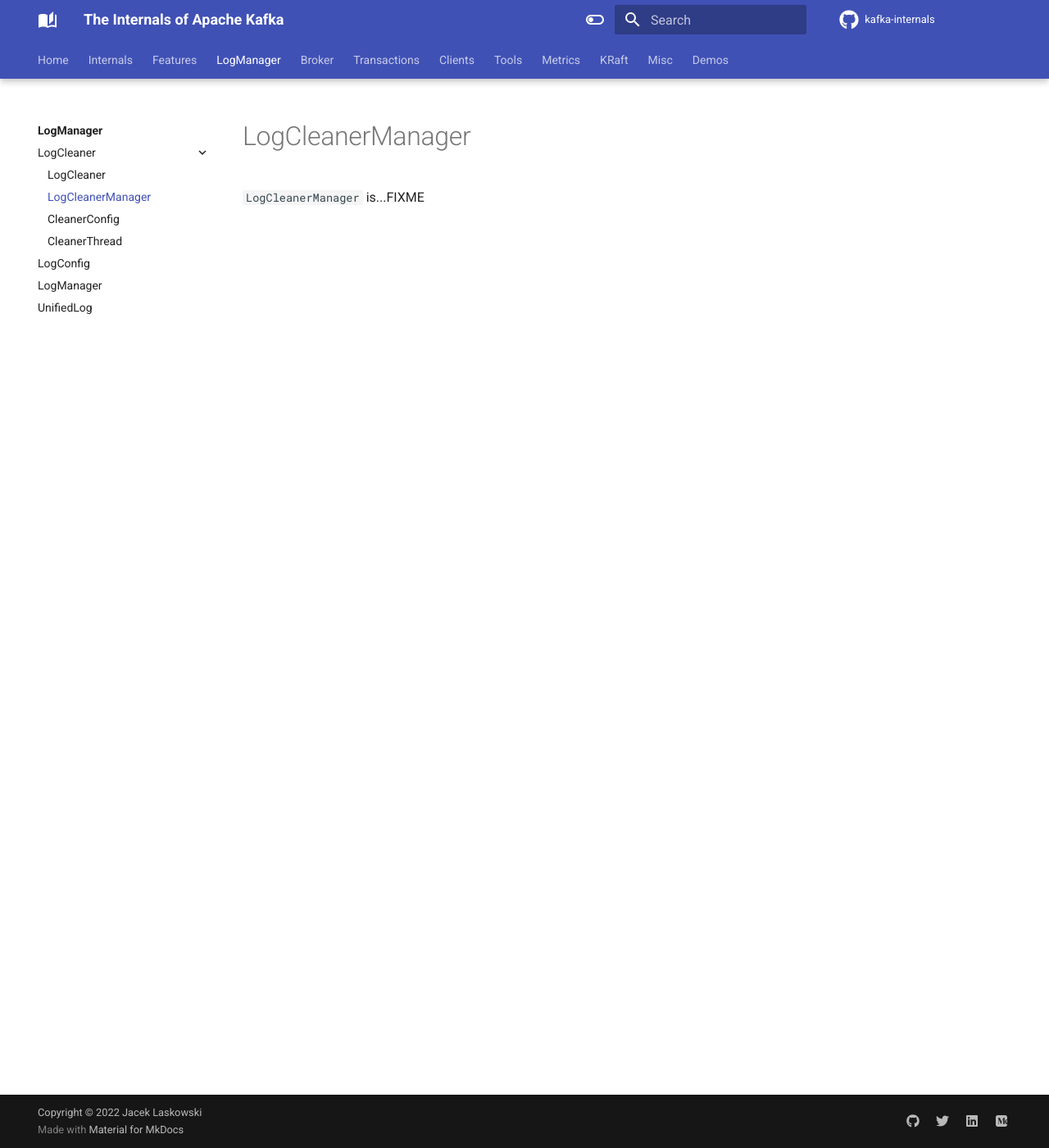
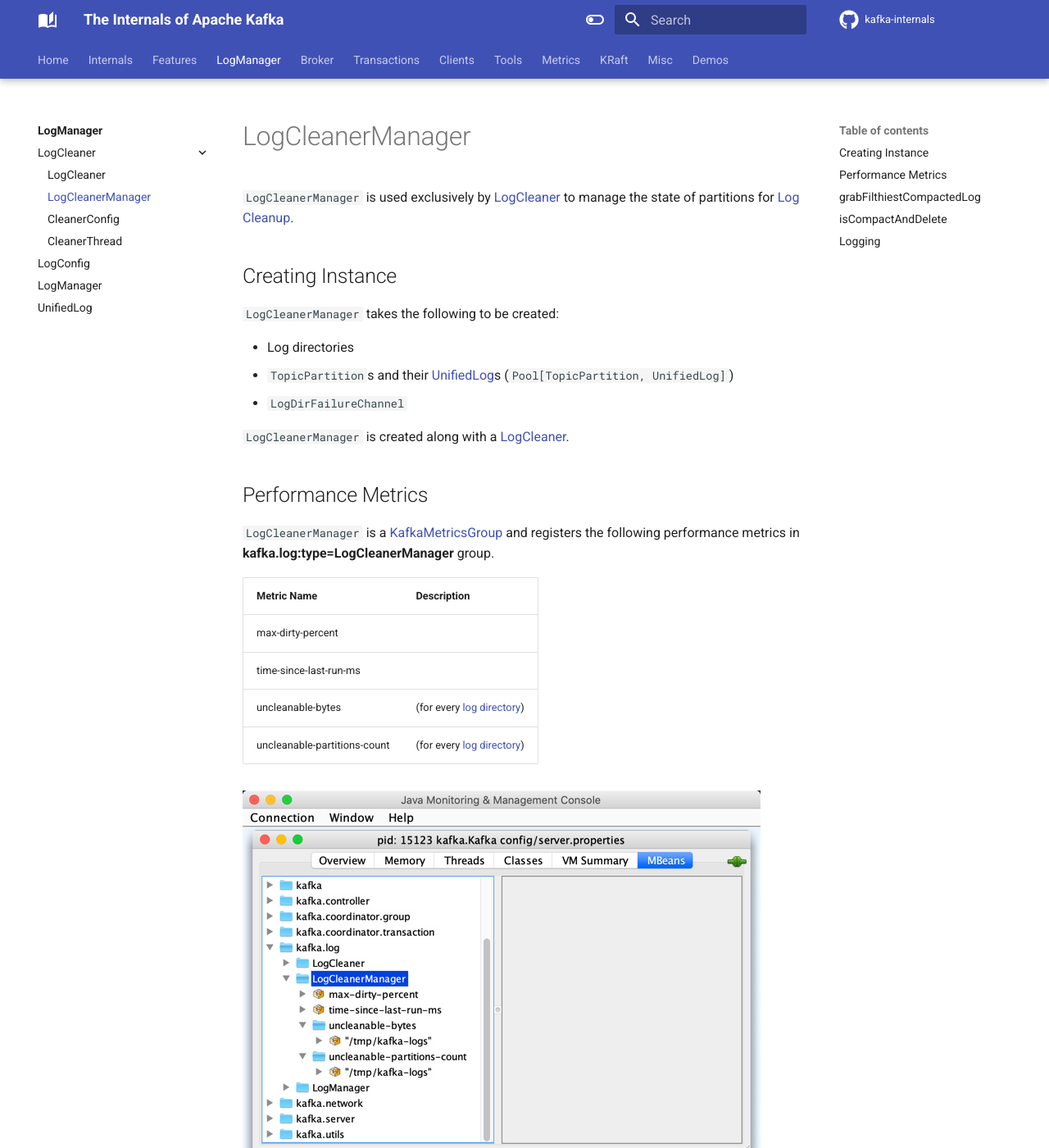
Before and after one commit to japila-books/kafka-internals, an MkDocs documentation site: the page built from docs/log/LogCleanerManager.md, in a window 1280 px wide and 1400 px high. Shown: the whole window at 82% size. Built offline with MkDocs 1.6.1 and Material for MkDocs 9.7.7, drawn with Linux system fonts in a browser that asks for light colours; comment, search, counter and statistics services are not loaded; some of the changed text lies outside the part shown.

Commit message:
Log Cleanup

````diff
--- a/docs/log/LogCleanerManager.md
+++ b/docs/log/LogCleanerManager.md
@@ -1,3 +1,59 @@
 # LogCleanerManager
 
-`LogCleanerManager` is...FIXME
+`LogCleanerManager` is used exclusively by [LogCleaner](LogCleaner.md#cleanerManager) to manage the state of partitions for [Log Cleanup](../log-cleanup/index.md).
+
+## Creating Instance
+
+`LogCleanerManager` takes the following to be created:
+
+* <span id="logDirs"> Log directories
+* <span id="logs"> `TopicPartition`s and their [UnifiedLog](UnifiedLog.md)s (`Pool[TopicPartition, UnifiedLog]`)
+* <span id="logDirFailureChannel"> `LogDirFailureChannel`
+
+`LogCleanerManager` is created along with a [LogCleaner](LogCleaner.md#cleanerManager).
+
+## Performance Metrics
+
+`LogCleanerManager` is a [KafkaMetricsGroup](../metrics/KafkaMetricsGroup.md) and registers the following performance metrics in **kafka.log:type=LogCleanerManager** group.
+
+Metric Name | Description
+------------|------------
+ max-dirty-percent |
+ time-since-last-run-ms |
+ uncleanable-bytes | (for every [log directory](#logDirs))
+ uncleanable-partitions-count | (for every [log directory](#logDirs))
+
+![LogCleanerManager in jconsole](../images/LogCleanerManager-jconsole.png)
+
+## <span id="grabFilthiestCompactedLog"> grabFilthiestCompactedLog
+
+```scala
+grabFilthiestCompactedLog(
+  time: Time,
+  preCleanStats: PreCleanStats = new PreCleanStats()): Option[LogToClean]
+```
+
+`grabFilthiestCompactedLog`...FIXME
+
+---
+
+`grabFilthiestCompactedLog` is used when:
+
+* `CleanerThread` is requested to [clean the filthiest log](CleanerThread.md#cleanFilthiestLog)
+
+## <span id="isCompactAndDelete"> isCompactAndDelete
+
+```scala
+isCompactAndDelete(
+  log: UnifiedLog): Boolean
+```
+
+`isCompactAndDelete` holds true when the given [UnifiedLog](UnifiedLog.md) is [compact](LogConfig.md#compact) and [delete](LogConfig.md#delete).
+
+---
+
+`isCompactAndDelete` holds true only when both [compact](../log-cleanup/log-cleanup-policies.md#compact) and [delete](../log-cleanup/log-cleanup-policies.md#delete) cleanup policies are included in the [cleanup.policy](../log-cleanup/log-cleanup-policies.md#cleanup.policy) configuration property. Otherwise, `isCompactAndDelete` flag is disabled (`false`).
+
+## Logging
+
+`LogCleanerManager` uses [kafka.log.LogCleaner](LogCleaner.md#logging) logger.
--- a/mkdocs.yml
+++ b/mkdocs.yml
@@ -136,7 +136,9 @@ nav:
       - dynamic-broker-configuration/ConfigHandler.md
       - dynamic-broker-configuration/DynamicBrokerConfig.md
       - dynamic-broker-configuration/DynamicThreadPool.md
-    - Log Cleaning: log-cleaning.md
+    - Log Cleanup:
+      - log-cleanup/index.md
+      - Log Cleanup Policies: log-cleanup/log-cleanup-policies.md
   - LogManager:
     - log/index.md
     - LogCleaner:
````
Also changed, not shown: docs/log-cleaning.md (deleted, +0 -3 lines), docs/log-cleanup/index.md (added, +3 -0 lines), docs/log-cleanup/log-cleanup-policies.md (added, +47 -0 lines), docs/log/CleanerThread.md (+12 -2 lines), docs/log/LogCleaner.md (+6 -2 lines), docs/log/LogConfig.md (+2 -0 lines), docs/images/LogCleanerManager-jconsole.png (added).
